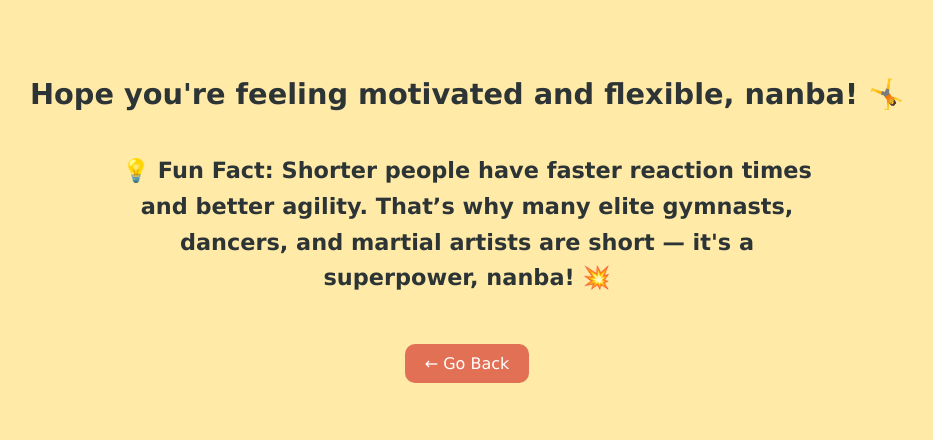
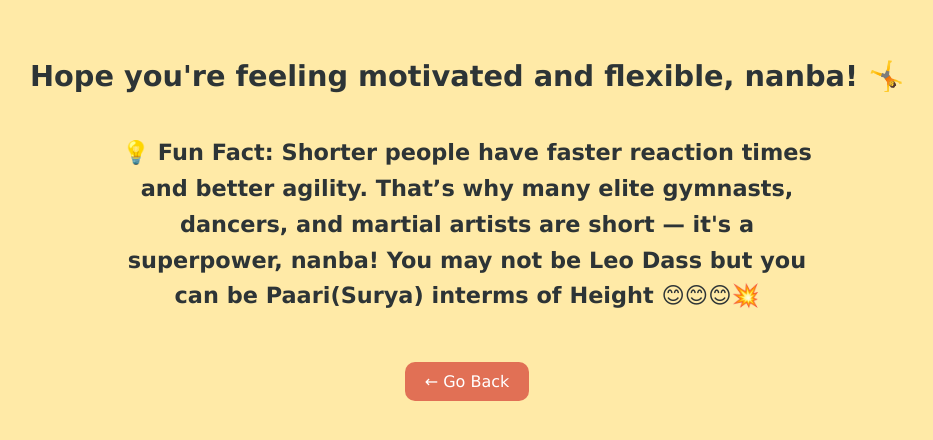
Before and after one commit to ravinder4378/short-question, a plain HTML site: page tips.html in a window 1280 px wide. Shown: the part 208-648 px from the top of the page, without its empty margins (173-1106 px from the left). Drawn offline with Linux system fonts and the light colour scheme.

Commit message:
Update tips.html

```diff
--- a/tips.html
+++ b/tips.html
@@ -55,7 +55,7 @@
 
   <h1>Hope you're feeling motivated and flexible, nanba! 🤸</h1>
 
-  <p>💡 <strong>Fun Fact:</strong> Shorter people have faster reaction times and better agility. That’s why many elite gymnasts, dancers, and martial artists are short — it's a superpower, nanba! 💥</p>
+  <p>💡 <strong>Fun Fact:</strong> Shorter people have faster reaction times and better agility. That’s why many elite gymnasts, dancers, and martial artists are short — it's a superpower, nanba! You may not be Leo Dass but you can be Paari(Surya) interms of Height 😊😊😊💥</p>
 
   <a href="yes.html">← Go Back</a>
 
```
